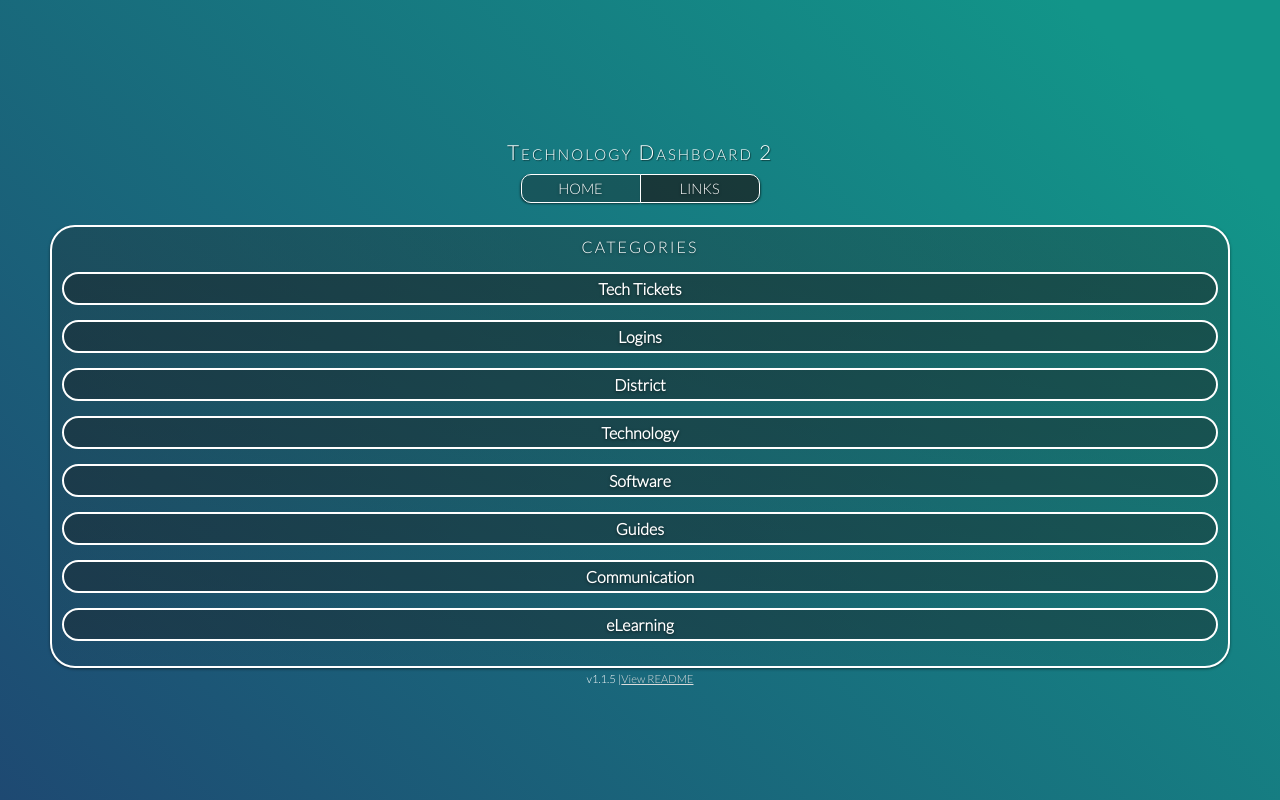
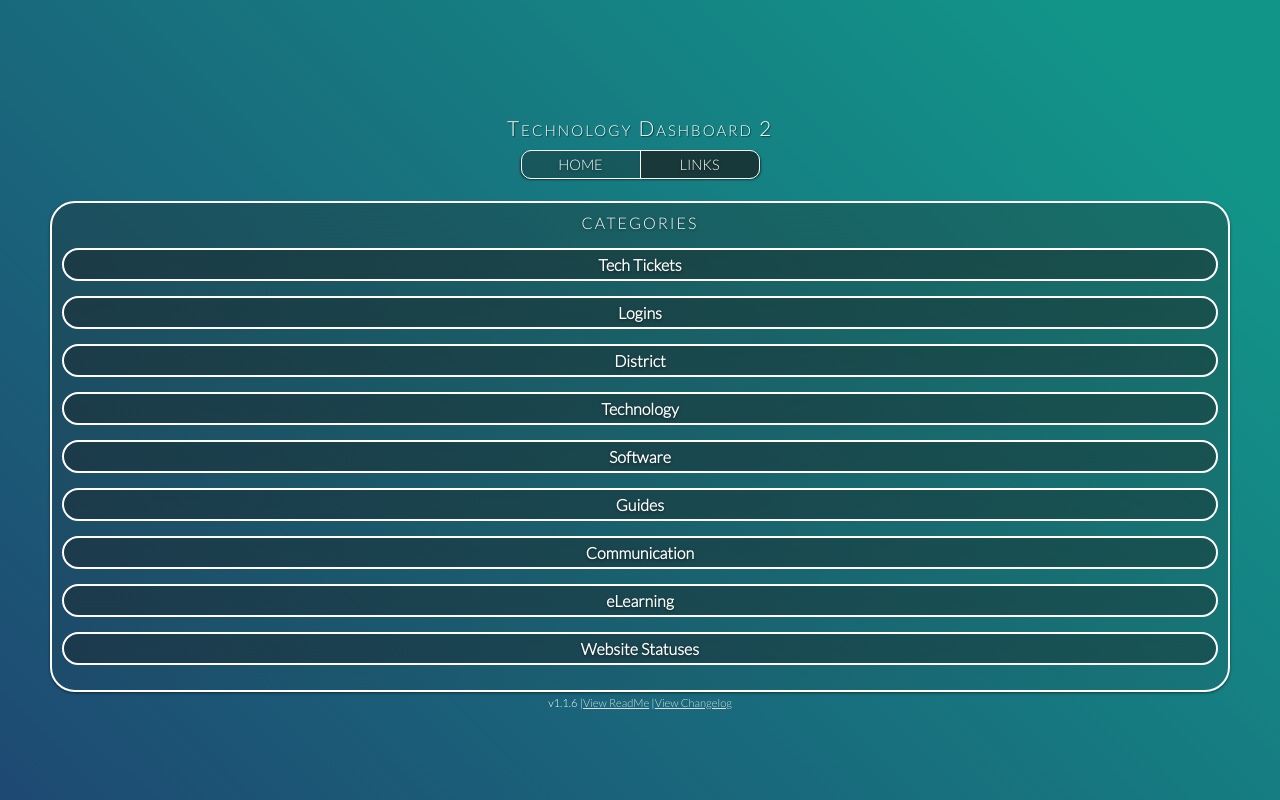
Before and after one commit to NoahButcher/tech-dashboard-mobile, a React (Create React App) app: page / in a window 1280 px wide. Built offline with nearby package versions, Linux system fonts and the light colour scheme.

Commit message:
Added Category for website statuses
Also added changelog

```diff
--- a/package.json
+++ b/package.json
@@ -1,6 +1,6 @@
 {
   "name": "tech-dashboard-mobile",
-  "version": "1.1.5",
+  "version": "1.1.6",
   "private": true,
   "homepage": "https://noahbutcher.github.io/tech-dashboard-mobile/",
   "dependencies": {
--- a/src/App.js
+++ b/src/App.js
@@ -78,13 +78,20 @@ class App extends Component {
           {this.state.output}
 
           <div className="App-version">
-              v1.1.5 |
+              v1.1.6 |
               <a
               target="_blank"
               rel="noopener noreferrer"
               className="App-reg-link"
               href="https://github.com/NoahButcher/tech-dashboard-mobile/blob/master/README.md">
-                 View README
+                 View ReadMe
+              </a> |
+              <a
+              target="_blank"
+              rel="noopener noreferrer"
+              className="App-reg-link"
+              href="https://github.com/NoahButcher/tech-dashboard-mobile/blob/master/CHANGELOG.md">
+                 View Changelog
               </a>
             </div>
 
--- a/src/components/Links.js
+++ b/src/components/Links.js
@@ -65,6 +65,10 @@ class Links extends Component {
                         onClick={() => this.Extend("eLearning")}>
                         eLearning
                     </div>
+                    <div className="Links-category"
+                        onClick={() => this.Extend("Website Statuses")}>
+                        Website Statuses
+                    </div>
                 </div>
         })
         this.setState({return:""})
--- a/src/components/LinksExtend.js
+++ b/src/components/LinksExtend.js
@@ -324,6 +324,32 @@ function LinksExtend(props){
                     </div >
                 )
             break;
+            case "Website Statuses":
+                output = (
+                    <div>
+                        <a className="Links-choice"
+                            target="_blank"
+                            rel="noopener noreferrer"
+                            href="https://status.instructure.com/">
+                            Canvas Status
+                        </a>
+                        <br/>
+                        <a className="Links-choice"
+                            target="_blank"
+                            rel="noopener noreferrer"
+                            href="https://status.classlink.com/">
+                            Launchpad Status
+                        </a>
+                        <br/>
+                        <a className="Links-choice"
+                            target="_blank"
+                            rel="noopener noreferrer"
+                            href="https://status.zoom.us/">
+                            Zoom Status
+                        </a>
+                    </div >
+                )
+            break;
         default:
             break;
     }
```
Also changed, not shown: 2 other files (tests, documents, lock files or other folders).
